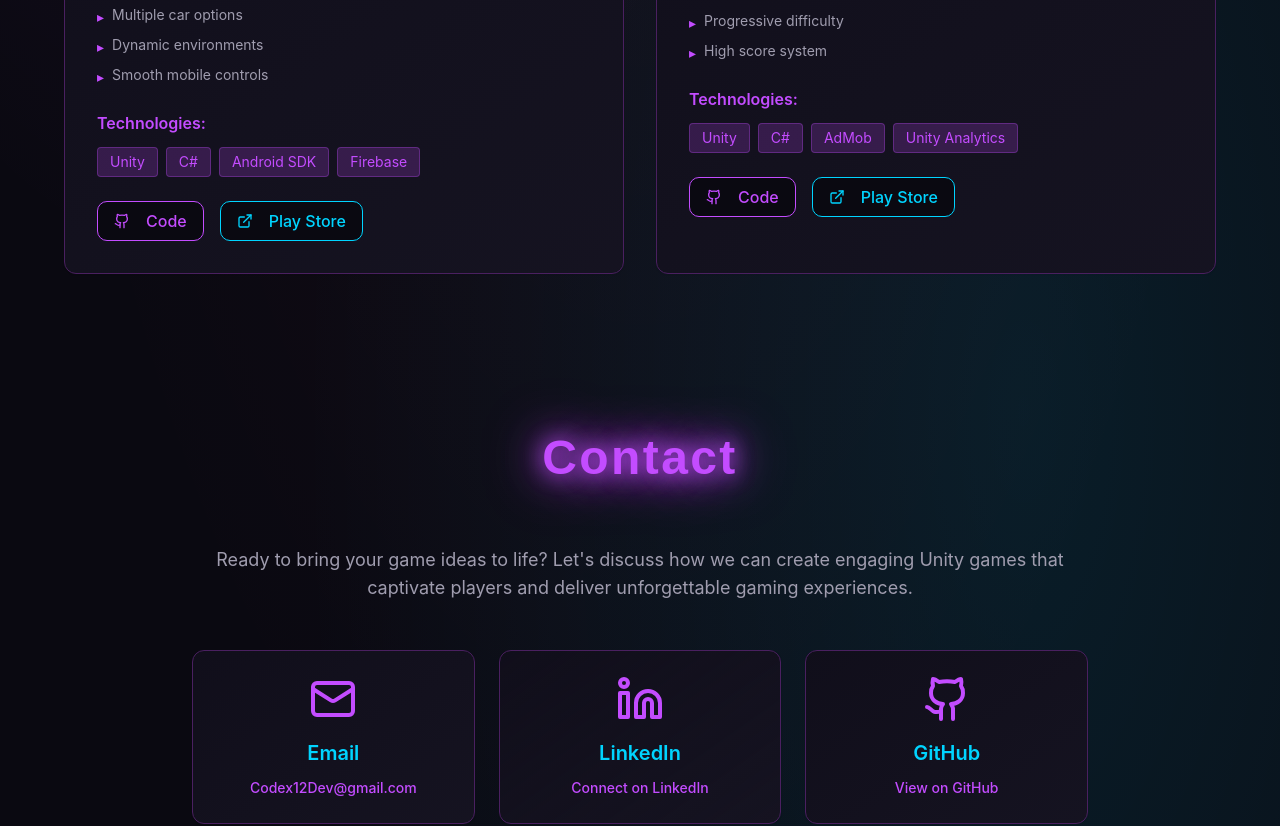
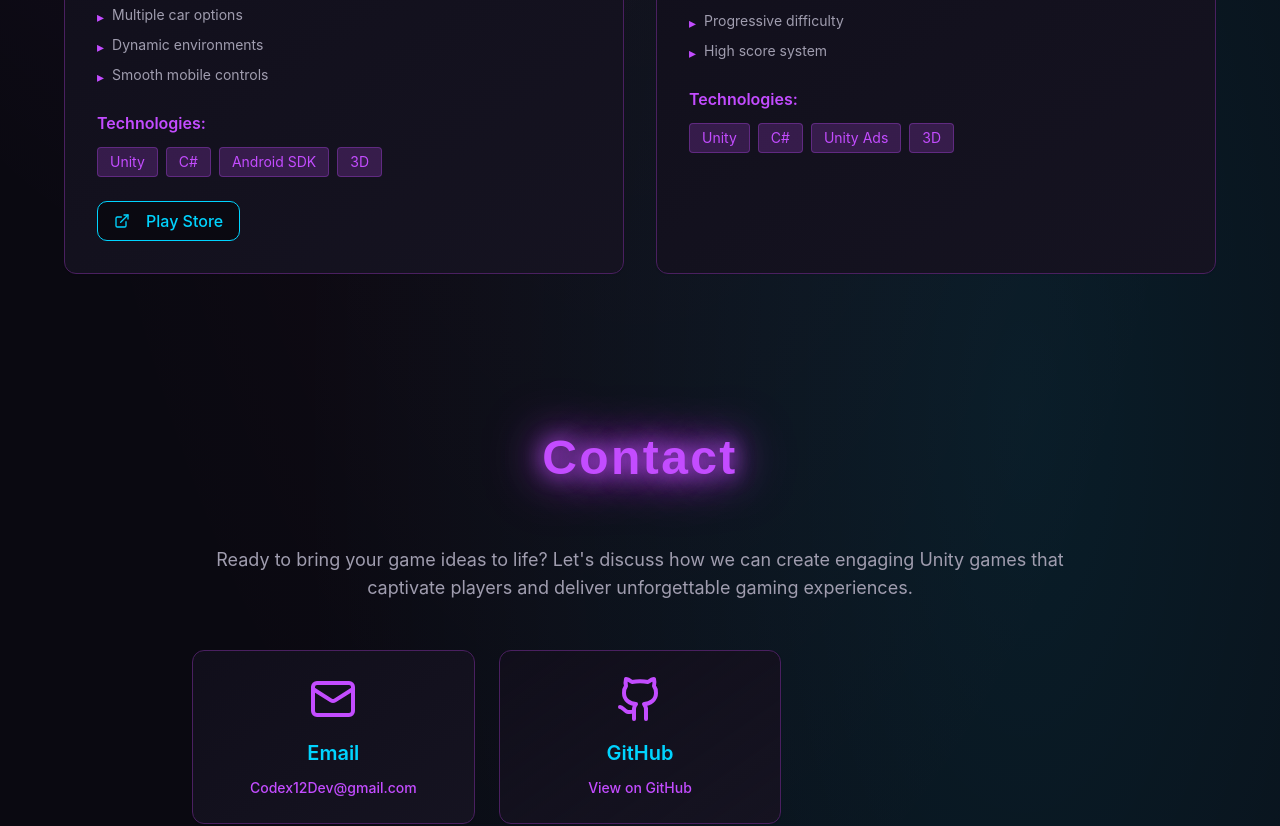
Before and after one commit to ibrahimaroosi/lucid-shell-cyber-forge, a React (Vite) app: page / in a window 1280 px wide. Shown: the part 2140-2966 px from the top of the page. Built offline with nearby package versions, Linux system fonts and the light colour scheme; the HTML template or start-up script is replaced by a standard one.

Commit message:
Changes
Co-authored-by: ibrahimaroosi <61180254+ibrahimaroosi@users.noreply.github.com>

```diff
--- a/src/components/Contact.tsx
+++ b/src/components/Contact.tsx
@@ -1,5 +1,5 @@
 
-import { Mail, Linkedin, Github, Shield } from 'lucide-react';
+import { Mail, Github, Shield } from 'lucide-react';
 import { Card } from '@/components/ui/card';
 import { Button } from '@/components/ui/button';
 
@@ -10,12 +10,6 @@ const Contact = () => {
       label: 'Email',
       value: 'Codex12Dev@gmail.com',
       href: 'mailto:Codex12Dev@gmail.com'
-    },
-    {
-      icon: Linkedin,
-      label: 'LinkedIn',
-      value: 'Connect on LinkedIn',
-      href: 'https://www.linkedin.com/in/mohamed-ibrahim-125020139/'
     },
     {
       icon: Github,
--- a/src/components/Projects.tsx
+++ b/src/components/Projects.tsx
@@ -1,5 +1,5 @@
 
-import { ExternalLink, Github, Gamepad2, Swords } from 'lucide-react';
+import { ExternalLink, Gamepad2, Swords } from 'lucide-react';
 import { Card } from '@/components/ui/card';
 import { Button } from '@/components/ui/button';
 
@@ -8,7 +8,8 @@ const Projects = () => {
     {
       title: 'Mr Car',
       description: 'An exciting car racing game built with Unity, featuring thrilling racing mechanics, dynamic environments, and challenging levels. Optimized for Android devices with smooth controls and engaging gameplay.',
-      technologies: ['Unity', 'C#', 'Android SDK', 'Firebase'],
+      technologies: ['Unity', 'C#', 'Android SDK', '3D'],
+      playStoreUrl: 'https://play.google.com/store/apps/details?id=com.Codex12dev.MrCar',
       icon: Swords,
       features: [
         'Thrilling racing mechanics',
@@ -20,7 +21,8 @@ const Projects = () => {
     {
       title: 'Fruit Catcher',
       description: 'A fun and addictive fruit catching game where players collect falling fruits while avoiding obstacles. Features colorful graphics, intuitive touch controls, and progressively challenging levels.',
-      technologies: ['Unity', 'C#', 'AdMob', 'Unity Analytics'],
+      technologies: ['Unity', 'C#', 'Unity Ads', '3D'],
+      playStoreUrl: '',
       icon: Gamepad2,
       features: [
         'Addictive gameplay',
@@ -81,22 +83,20 @@ const Projects = () => {
                   </div>
                 </div>
 
-                <div className="flex flex-col sm:flex-row space-y-2 sm:space-y-0 sm:space-x-4">
-                  <Button
-                    variant="outline"
-                    className="border-primary text-primary hover:bg-primary hover:text-primary-foreground transition-all duration-300 text-sm sm:text-base"
-                  >
-                    <Github className="h-3 w-3 sm:h-4 sm:w-4 mr-2" />
-                    Code
-                  </Button>
+                {project.playStoreUrl && (
+                  <div className="flex">
                     <Button
                       variant="outline"
                       className="border-secondary text-secondary hover:bg-secondary hover:text-secondary-foreground transition-all duration-300 text-sm sm:text-base"
+                      asChild
                     >
+                      <a href={project.playStoreUrl} target="_blank" rel="noopener noreferrer">
                         <ExternalLink className="h-3 w-3 sm:h-4 sm:w-4 mr-2" />
                         Play Store
+                      </a>
                     </Button>
                   </div>
+                )}
               </Card>
             ))}
           </div>
```
Lines whose indentation alone changed are shown as unchanged.
